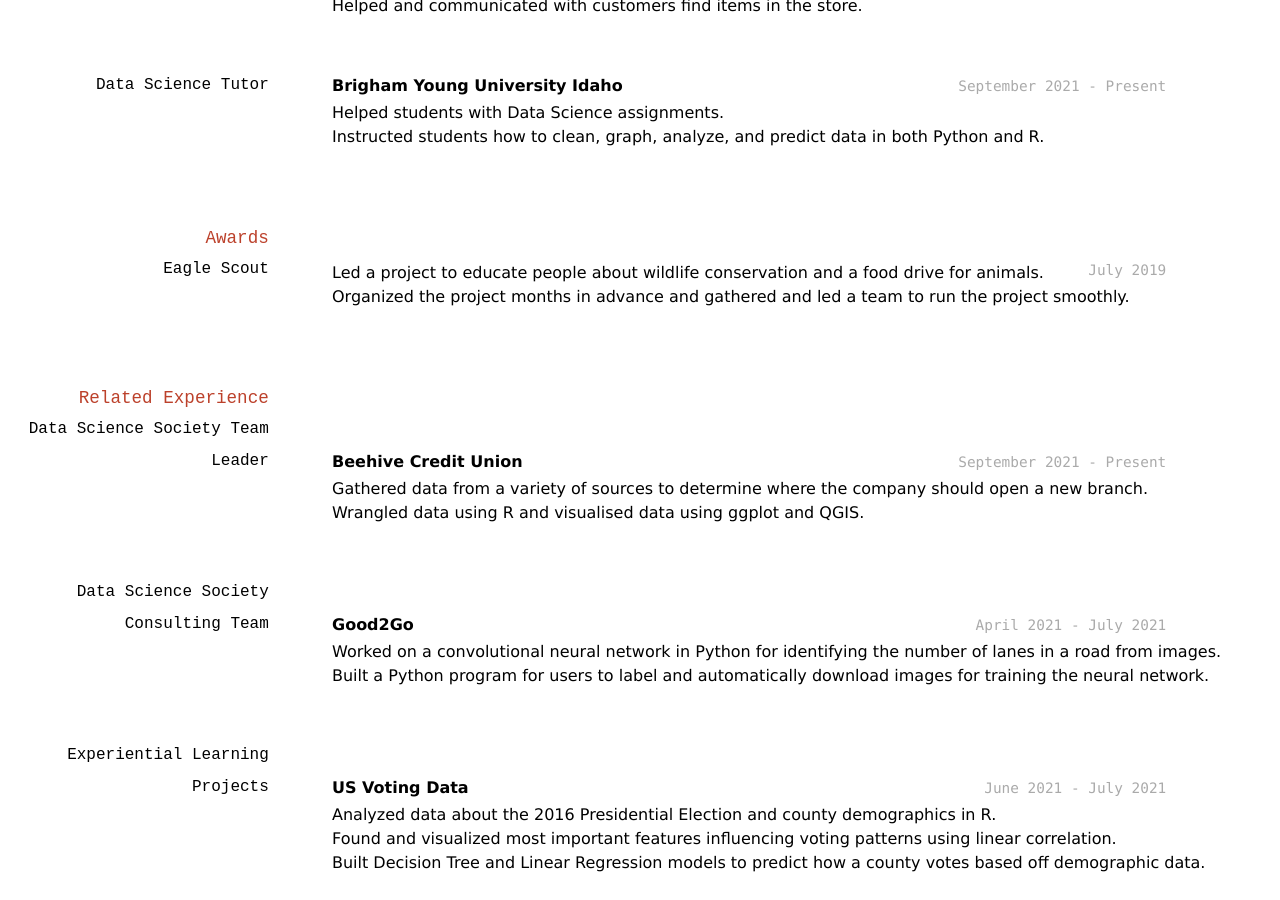
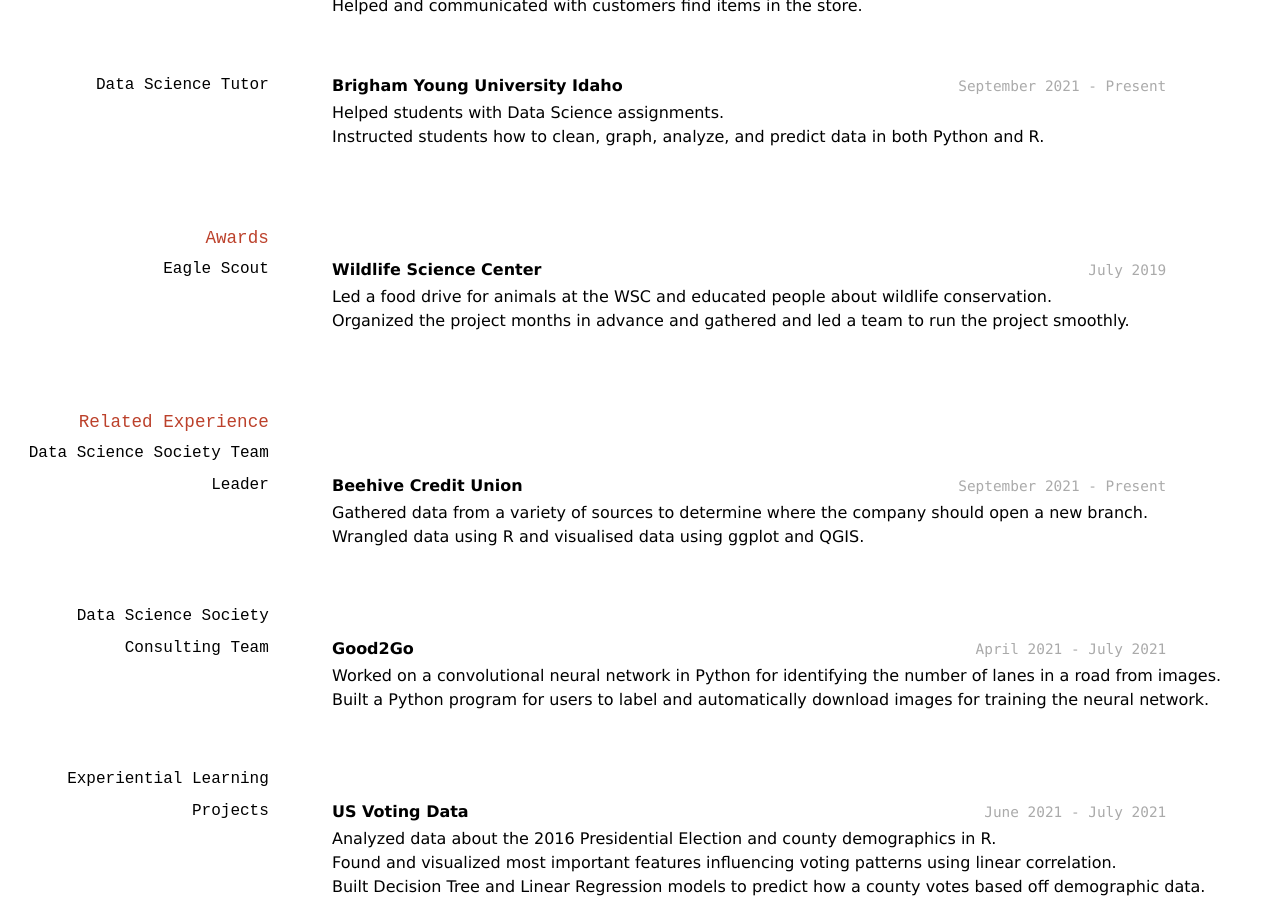
Before and after one commit to LHerrmeyer/herrmeyer_logan_resume, a Jekyll site: the page built from docs/index.md, in a window 1280 px wide and 900 px high, scrolled down 739 px. Built offline with Jekyll 4.4.1, drawn with Linux system fonts in a browser that asks for light colours.

Commit message:
Update index.md

```diff
--- a/docs/index.md
+++ b/docs/index.md
@@ -52,9 +52,10 @@ __Brigham Young University Idaho__
 ## Awards
 
 ### Eagle Scout
+__Wildlife Science Center__
 `July 2019`
 
-- Led a project to educate people about wildlife conservation and a food drive for animals.
+- Led a food drive for animals at the WSC and educated people about wildlife conservation.
 - Organized the project months in advance and gathered and led a team to run the project smoothly.
 
 ## Related Experience
```
